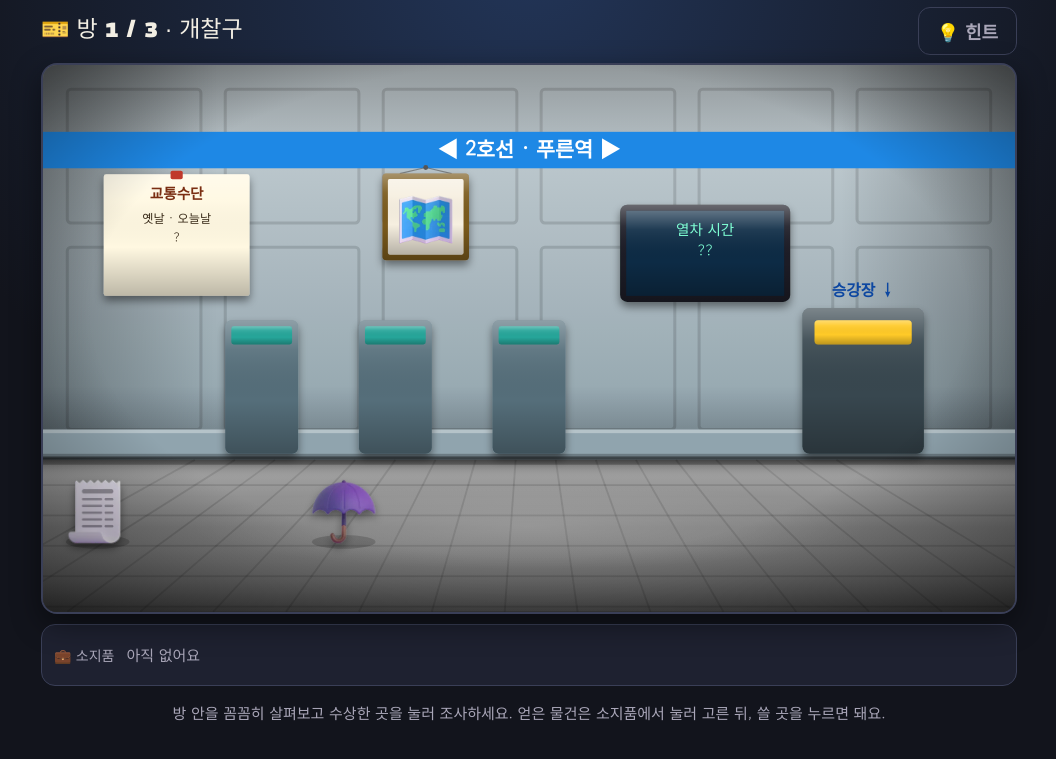
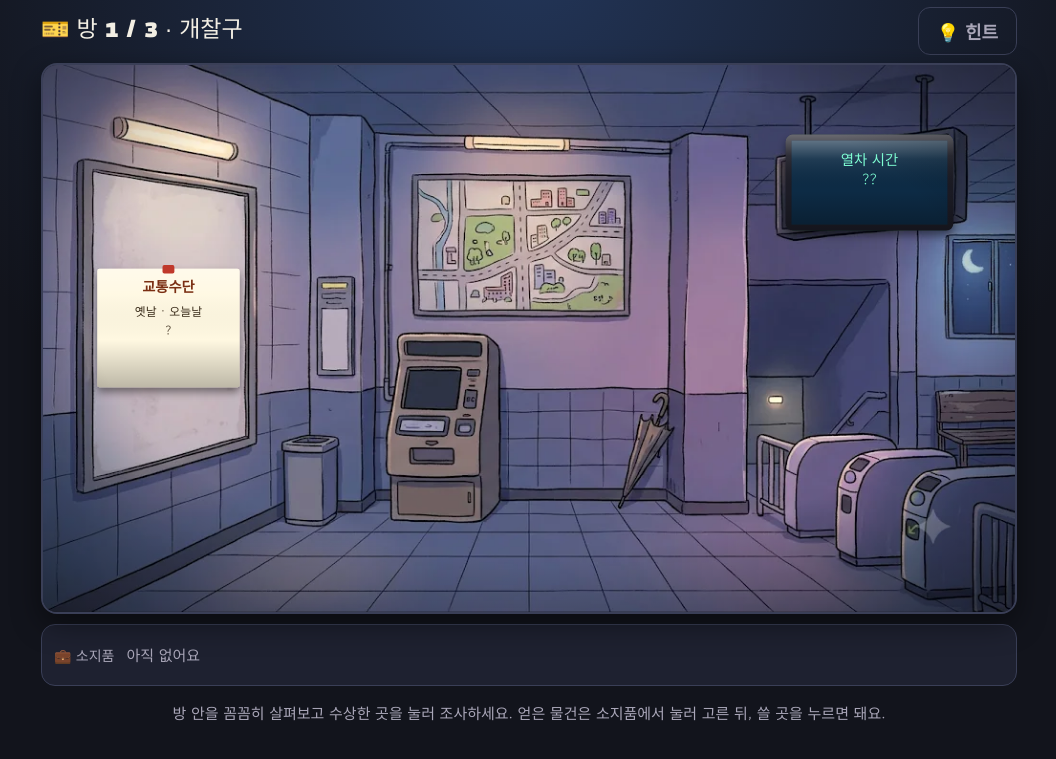
Before and after one commit to mummummi/game3grade, a plain HTML site: page g3-subway.html in a window 1280 px wide. Both pictures are taken after a click on the button "탈출 시작 ▶". Shown: the part 51-810 px from the top of the page, without its empty margins (111-1167 px from the left). Drawn offline with Linux system fonts and the light colour scheme; grey boxes are pictures that could not be loaded.

Commit message:
3학년 한밤의 지하철역 방탈출 배경을 AI 일러스트로 교체
Co-Authored-By: Claude Opus 5.5 <noreply@anthropic.com>
Claude-Session: https://claude.ai/code/session_01ScfXXMpeK4xSozEf9WkLBv

```diff
--- a/g3-subway.html
+++ b/g3-subway.html
@@ -29,7 +29,7 @@ button{font-family:inherit;font-size:18px;border:0;border-radius:12px;padding:10
 .roombar{display:flex;justify-content:space-between;align-items:center;margin:6px 0 8px;gap:8px;flex-wrap:wrap}
 .scene{position:relative;width:100%;border-radius:16px;overflow:hidden;border:2px solid var(--line);box-shadow:0 10px 30px rgba(0,0,0,.45);background:#000}
 .scene svg{display:block;width:100%;height:auto}
-.hot{cursor:pointer;transition:filter .15s}
+.hot .ah{fill:#fff;fill-opacity:0;stroke:#fff;stroke-opacity:0;stroke-width:5;transition:fill-opacity .15s,stroke-opacity .15s}.hot:hover .ah{fill-opacity:.14;stroke-opacity:.95}.hot.selhint .ah{stroke:#ffd54f;stroke-opacity:1;fill-opacity:.12}.hot.done .ah{fill-opacity:0}.hot{cursor:pointer;transition:filter .15s}
 .hot:hover{filter:drop-shadow(0 0 12px color-mix(in srgb,var(--gold) 90%,transparent)) brightness(1.08)}
 .hot.done{filter:saturate(.75)}
 .hot.selhint{animation:hl 1.2s ease-in-out infinite}
@@ -366,6 +366,19 @@ const sw=S*1.1;return EM(x,y-S*0.12,e,S*0.68,'filter="url(#sh)"')+R(x-sw/2,y+S*0
 /* 🧸 분위기 소품 (문제와 상관없는 기물 · 눌러 보면 설명만 나와요) */
 const DECOR=[[["f", "🧾", "교통카드 충전기", 90, 735, 125, "\"점검 중\" 화면만 떠 있어요."], ["p", "🗺️", "역 주변 지도", 630, 250, 150, "역 근처 공원과 도서관이 표시돼 있어요."], ["f", "☂️", "분실 우산", 495, 735, 125, "누군가 두고 간 우산이에요."]], [["f", "🪑", "승강장 의자", 90, 735, 125, "막차를 기다리던 의자예요. 지금은 텅 비었어요."], ["p", "📺", "광고 화면", 645, 525, 150, "\"지하철에서는 차례차례!\" 공익 광고가 나와요."], ["f", "🥤", "자판기", 990, 735, 125, "돈을 넣어도 음료가 안 나와요. 고장!"]], [["s", "🚦", "신호 모형", 90, 250, 150, "빨강·노랑·초록 신호등 모형이에요."], ["f", "📚", "운행 일지", 795, 735, 125, "\"오늘도 안전 운행 완료\" 라고 적혀 있어요."], ["f", "☕", "보온병", 90, 800, 125, "직원이 두고 간 따뜻한 보리차예요."]]];
 DECOR.forEach((list,ri)=>{const r=THEME.rooms[ri];if(!r)return;list.forEach((d,k)=>r.objects.push({id:'deco'+k,deco:1,title:d[1]+' '+d[2],art:DART(d),html:'<div class="box">'+d[6]+'</div>'}))});
+/* 🖼️ AI 배경 그림 */
+const ARTMAP={"rooms": [{"poster": [60, 160, 293, 540, {"fit": 1, "pad": 0.8}], "board": [1207, 100, 307, 187, {"fit": 1, "pad": 0.9}], "gate": [1173, 607, 427, 273], "deco0": [573, 440, 180, 307], "deco1": [607, 180, 360, 233], "deco2": [947, 540, 93, 187]}, {"graph": [60, 160, 293, 540, {"fit": 1, "pad": 0.85}], "route": [607, 280, 387, 127, {"fit": 1, "pad": 0.9}], "door": [1440, 280, 160, 420], "deco0": [773, 560, 273, 187], "deco1": [1207, 100, 307, 187], "deco2": [1153, 393, 180, 293]}, {"desk": [93, 400, 247, 267], "exit": [1340, 280, 233, 360], "deco0": [373, 453, 80, 160], "deco1": [187, 747, 400, 133], "deco2": [33, 667, 120, 193]}], "id": "g3-subway"};
+const AMbox=a=>{const ns='http://www.w3.org/2000/svg';const sv=document.createElementNS(ns,'svg');sv.setAttribute('width','1600');sv.setAttribute('height','900');sv.style.cssText='position:absolute;left:-9999px;top:0';sv.innerHTML=DEFS+a;document.body.appendChild(sv);let b={x:0,y:0,width:1,height:1};try{const g=document.createElementNS(ns,'g');while(sv.childNodes.length>1)g.appendChild(sv.childNodes[1]);sv.appendChild(g);const r=g.getBBox();b={x:r.x,y:r.y,width:r.width||1,height:r.height||1}}catch(e){}sv.remove();return b};
+ARTMAP.rooms.forEach((hot,ri)=>{const r=THEME.rooms[ri];if(!r||!hot)return;const src='art/'+ARTMAP.id+'_'+(ri+1)+'.webp';
+ r.bg=()=>`<image href="${src}" x="0" y="0" width="1600" height="900" preserveAspectRatio="xMidYMid slice"/>`;
+ r.objects=r.objects.filter(o=>!(o.deco&&!hot[o.id]));
+ r.objects.forEach(o=>{const h=hot[o.id];if(!h)return;const [x,y,w,hh,opt]=h;const old=o.art;
+  o.art=()=>{let s='';if(opt&&opt.keep){const [tx,ty,sc]=opt.keep;s=`<g transform="translate(${tx} ${ty}) scale(${sc})">${val(old)}</g>`}
+   if(opt&&opt.clip){const [ox,oy,orr,nx,ny,nr]=opt.clip;const sc=nr/orr;const cid='cl_'+o.id;s+=`<clipPath id="${cid}"><circle cx="${ox}" cy="${oy}" r="${orr}"/></clipPath><g transform="translate(${nx-ox*sc} ${ny-oy*sc}) scale(${sc})"><g clip-path="url(#${cid})">${val(old)}</g></g>`}
+   if(opt&&opt.lab){const arr=eval(opt.lab.expr);s+=arr.map((t,i)=>{const [lx,ly]=opt.lab.pos?opt.lab.pos[i]:[x+w*(i+.5)/arr.length,opt.lab.y];return `<rect x="${lx-48}" y="${ly-30}" width="96" height="56" rx="14" fill="#3e2723" stroke="#ffe082" stroke-width="4" opacity=".92"/><text x="${lx}" y="${ly+10}" text-anchor="middle" font-size="32" font-weight="bold" fill="#ffe082">${t}</text>`}).join('')}
+   if(opt&&opt.svg){s+=eval(opt.svg)}
+   if(opt&&opt.fit){const a=val(old);const b=AMbox(a);const p=opt.pad??0.9;const sc=Math.min(w/b.width,hh/b.height)*p;const tx=x+w/2-(b.x+b.width/2)*sc,ty=y+hh/2-(b.y+b.height/2)*sc;s=`<g transform="translate(${tx} ${ty}) scale(${sc})" opacity="${opt.op??1}">${a}</g>`}
+   return s+`<rect class="ah" x="${x}" y="${y}" width="${w}" height="${hh}" rx="22"/>`}})});
 THEME.rooms.forEach((r,ri)=>r.objects.forEach(o=>{if(!o._rid){o.id='r'+ri+'_'+o.id;o._rid=1}}));/* 방마다 물건 id를 따로 → 다른 방의 같은 이름 문/물건이 '이미 푼 것'으로 처리되는 문제 방지 */
 try{const U=S.used||{};if(Object.keys(U).some(k=>!/^[pu]_r\d+_/.test(k))){THEME.rooms.forEach((r,ri)=>r.objects.forEach(o=>{const base=o.id.replace(/^r\d+_/,'');['p_','u_'].forEach(pf=>{if(U[pf+base]&&(ri<S.room||(base!=='door'&&ri<=S.room)))U[pf+o.id]=1})}));Object.keys(U).forEach(k=>{if(!/^[pu]_r\d+_/.test(k))delete U[k]});S.used=U;save()}}catch(e){}/* 예전 저장 기록 옮기기 */
 TH=THEME;if(GRADE<=2)document.body.classList.add('kids');S.max=S.max||0;render();
```
Also changed, not shown: art/g3-subway_1.webp (added), art/g3-subway_2.webp (added), art/g3-subway_3.webp (added).
